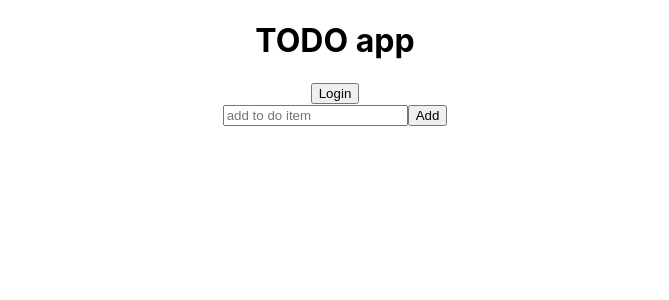
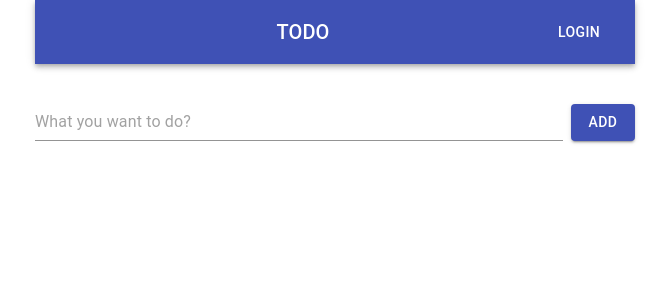
Before and after one commit to LilyDo/todo-app, a React (Create React App) app: page / in a window 1280 px wide. Shown: the top 300 px of the page, without its empty margins (305-974 px from the left). Built offline with nearby package versions, Linux system fonts and the light colour scheme.

Commit message:
Use MaterialUI and split App into Login and TodoList components

```diff
--- a/package.json
+++ b/package.json
@@ -3,10 +3,13 @@
   "version": "0.1.0",
   "private": true,
   "dependencies": {
+    "@material-ui/core": "^4.12.1",
+    "@material-ui/icons": "^4.11.2",
     "@reduxjs/toolkit": "^1.6.1",
     "@testing-library/jest-dom": "^5.11.4",
     "@testing-library/react": "^11.1.0",
     "@testing-library/user-event": "^12.1.10",
+    "material-ui-popup-state": "^1.8.4",
     "react": "^17.0.2",
     "react-dom": "^17.0.2",
     "react-redux": "^7.2.4",
--- a/src/App.css
+++ b/src/App.css
@@ -1,42 +1,11 @@
 .App {
   text-align: center;
-}
-
-.App-logo {
-  height: 40vmin;
-  pointer-events: none;
-}
-
-@media (prefers-reduced-motion: no-preference) {
-  .App-logo {
-    animation: App-logo-spin infinite 20s linear;
-  }
-}
-
-.App-header {
-  background-color: #282c34;
-  min-height: 100vh;
-  display: flex;
-  flex-direction: column;
-  align-items: center;
-  justify-content: center;
-  font-size: calc(10px + 2vmin);
-  color: white;
-}
-
-.App-link {
-  color: #61dafb;
-}
-
-@keyframes App-logo-spin {
-  from {
-    transform: rotate(0deg);
-  }
-  to {
-    transform: rotate(360deg);
-  }
+  margin: auto;
+  width: 600px;
 }
 
 .done {
-  color: red;
+  color: gray;
+  text-decoration: line-through;
+  font-style: italic;
 }
--- a/src/App.js
+++ b/src/App.js
@@ -1,63 +1,12 @@
 import "./App.css";
-import { useState } from "react";
-import { v4 as uuidv4 } from "uuid";
-import Login from "./Login";
+import Login from "./components/Login/Login";
+import TodoList from "./components/TodoList/TodoList";
 
 function App() {
-  const [todoInput, setTodoInput] = useState("");
-  const [todoList, setTodoList] = useState([]);
-
-  const addItem = () => {
-    if (todoInput) {
-      const todoObject = { id: uuidv4(), value: todoInput };
-      setTodoList([...todoList, todoObject]);
-      setTodoInput("");
-    }
-  };
-
-  const onKeyPress = (e) => {
-    if (e.key === "Enter") {
-      addItem();
-    }
-  };
-
-  const markAsDone = (itemToMarkAsDone) => {
-    const index = todoList.findIndex((item) => item.id === itemToMarkAsDone.id);
-    todoList[index].done = true;
-    setTodoList([...todoList]);
-  };
-
-  const deleteTodo = (itemToDelete) => {
-    const index = todoList.findIndex((item) => item.id === itemToDelete.id);
-    todoList.splice(index, 1);
-    setTodoList([...todoList]);
-  };
-
   return (
     <div className="App">
-      <h1>TODO app</h1>
       <Login />
-      <input
-        type="text"
-        placeholder="add to do item"
-        value={todoInput}
-        onChange={(e) => setTodoInput(e.target.value)}
-        onKeyPress={onKeyPress}
-      ></input>
-      <button onClick={addItem}>Add</button>
-      <ul>
-        {todoList.map((item) => (
-          <li key={item.id}>
-            <input type="checkbox" onClick={() => markAsDone(item)} />
-            <span className={item.done ? "done" : ""}>{item.value}</span>
-            <input
-              type="button"
-              onClick={() => deleteTodo(item)}
-              value="delete"
-            />
-          </li>
-        ))}
-      </ul>{" "}
+      <TodoList />
     </div>
   );
 }
--- a/src/Login.js
+++ /dev/null
@@ -1,76 +0,0 @@
-import { useState } from "react";
-import { useSelector, useDispatch } from "react-redux";
-import { login, logout } from "./userSlice";
-
-export default function Login() {
-  const user = useSelector((state) => state.user);
-  const [username, setUsername] = useState("");
-  const [password, setPassword] = useState("");
-  const [showLoginForm, setShowLoginForm] = useState(false);
-  const dispatch = useDispatch();
-
-  const signin = () => {
-    dispatch(login({ username, password }));
-    setUsername("");
-    setPassword("");
-    if (user.username) {
-      setShowLoginForm(false);
-    }
-  };
-
-  const signout = () => {
-    dispatch(logout());
-    setShowLoginForm(false);
-  };
-
-  const handleSubmit = (e) => {
-    e.preventDefault();
-  };
-
-  return (
-    <div>
-      {user.username && (
-        <p>
-          hello, {user.username},{" "}
-          <input type="button" onClick={signout} value="Log out" />
-        </p>
-      )}
-      {!showLoginForm && (
-        <input
-          type="button"
-          onClick={() => setShowLoginForm(true)}
-          value="Login"
-        ></input>
-      )}
-      {showLoginForm && (
-        <form onSubmit={handleSubmit}>
-          <div>
-            <label>
-              Username{" "}
-              <input
-                type="text"
-                value={username}
-                onChange={(e) => setUsername(e.target.value)}
-              ></input>
-            </label>
-          </div>
-          <div>
-            {" "}
-            <label>
-              Password{" "}
-              <input
-                type="password"
-                value={password}
-                onChange={(e) => setPassword(e.target.value)}
-              ></input>
-            </label>
-          </div>
-          <p>{user.isWrong ? "wrong username and/or password" : ""}</p>
-          <button type="submit" onClick={signin} value="Login">
-            Log in
-          </button>
-        </form>
-      )}
-    </div>
-  );
-}
--- /dev/null
+++ b/src/components/Login/Login.js
@@ -0,0 +1,88 @@
+import { useState, useEffect } from "react";
+import { useSelector, useDispatch } from "react-redux";
+import { Dialog, TextField, Button, Typography } from "@material-ui/core";
+import { makeStyles } from "@material-ui/core/styles";
+
+import { login, hideLoginForm } from "../../userSlice";
+
+export default function Login() {
+  const [username, setUsername] = useState("");
+  const [password, setPassword] = useState("");
+  const user = useSelector((state) => state.user);
+  const { isWrong, shouldShowLoginForm } = user;
+  const dispatch = useDispatch();
+  const classes = useStyles();
+
+  useEffect(() => {
+    if (shouldShowLoginForm && user.username) {
+      dispatch(hideLoginForm());
+    }
+  });
+
+  const signin = () => {
+    dispatch(login({ username, password }));
+    setUsername("");
+    setPassword("");
+  };
+
+  const handleSubmit = (e) => {
+    e.preventDefault();
+  };
+
+  return (
+    <Dialog open={shouldShowLoginForm} aria-labelledby="form-dialog-title">
+      <form className={classes.form} noValidate onSubmit={handleSubmit}>
+        <TextField
+          variant="outlined"
+          margin="normal"
+          required
+          fullWidth
+          id="username"
+          label="Username"
+          name="username"
+          autoComplete="username"
+          autoFocus
+          value={username}
+          onChange={(e) => setUsername(e.target.value)}
+        />
+        <TextField
+          variant="outlined"
+          margin="normal"
+          required
+          fullWidth
+          name="password"
+          label="Password"
+          type="password"
+          id="password"
+          autoComplete="current-password"
+          value={password}
+          onChange={(e) => setPassword(e.target.value)}
+        />
+        {isWrong && (
+          <Typography color="secondary">
+            Wrong username and/or password
+          </Typography>
+        )}
+        <Button
+          type="submit"
+          fullWidth
+          variant="contained"
+          color="primary"
+          className={classes.submit}
+          onClick={signin}
+        >
+          Sign In
+        </Button>
+      </form>
+    </Dialog>
+  );
+}
+
+const useStyles = makeStyles((theme) => ({
+  form: {
+    padding: theme.spacing(2),
+  },
+  submit: {
+    margin: theme.spacing(3, 0),
+  },
+}));
--- /dev/null
+++ b/src/components/TodoList/TodoList.js
@@ -0,0 +1,143 @@
+import React, { useState } from "react";
+import { useSelector, useDispatch } from "react-redux";
+import { v4 as uuidv4 } from "uuid";
+import {
+  Input,
+  Button,
+  Checkbox,
+  List,
+  Link,
+  ListItem,
+  ListItemText,
+  AppBar,
+  Toolbar,
+  Typography,
+} from "@material-ui/core";
+import DeleteIcon from "@material-ui/icons/Delete";
+import { makeStyles } from "@material-ui/core/styles";
+
+import { logout, showLoginForm } from "../../userSlice";
+
+function TodoList() {
+  const classes = useStyles();
+
+  const [todoInput, setTodoInput] = useState("");
+  const [todoList, setTodoList] = useState([]);
+  const username = useSelector((state) => state.user.username);
+  const dispatch = useDispatch();
+
+  const addItem = () => {
+    if (todoInput) {
+      const todoObject = { id: uuidv4(), value: todoInput };
+      setTodoList([...todoList, todoObject]);
+      setTodoInput("");
+    }
+  };
+
+  const onKeyPress = (e) => {
+    if (e.key === "Enter") {
+      addItem();
+    }
+  };
+
+  const markAsDone = (itemToMarkAsDone) => {
+    const index = todoList.findIndex((item) => item.id === itemToMarkAsDone.id);
+    todoList[index].done = !todoList[index].done;
+    setTodoList([...todoList]);
+  };
+
+  const deleteTodo = (itemToDelete) => {
+    const index = todoList.findIndex((item) => item.id === itemToDelete.id);
+    todoList.splice(index, 1);
+    setTodoList([...todoList]);
+  };
+
+  const handleSubmit = (e) => {
+    e.preventDefault();
+  };
+
+  return (
+    <div>
+      <AppBar position="static">
+        <Toolbar>
+          <Typography variant="h6" className={classes.title}>
+            TODO
+          </Typography>
+
+          {username ? (
+            <div>
+              <Typography>
+                Hello {username},{" "}
+                <Link
+                  color="inherit"
+                  href="#"
+                  onClick={() => dispatch(logout())}
+                >
+                  logout
+                </Link>
+              </Typography>
+            </div>
+          ) : (
+            <Button color="inherit" onClick={() => dispatch(showLoginForm())}>
+              Login
+            </Button>
+          )}
+        </Toolbar>
+      </AppBar>
+
+      <form onSubmit={handleSubmit} className={classes.form}>
+        <Input
+          placeholder="What you want to do?"
+          inputProps={{
+            "aria-label": "Description",
+          }}
+          value={todoInput}
+          onChange={(e) => setTodoInput(e.target.value)}
+          onKeyPress={onKeyPress}
+          className={classes.textInput}
+        />
+        <Button
+          type="submit"
+          variant="contained"
+          color="primary"
+          className={classes.addInput}
+          onClick={addItem}
+        >
+          Add
+        </Button>
+      </form>
+      <List>
+        {todoList.map((item) => (
+          <ListItem key={item.id}>
+            <Checkbox onClick={() => markAsDone(item)} />
+            <ListItemText
+              className={item.done ? "done" : ""}
+              primary={item.value}
+            ></ListItemText>
+
+            <DeleteIcon onClick={() => deleteTodo(item)} value="delete" />
+          </ListItem>
+        ))}
+      </List>
+    </div>
+  );
+}
+
+export default TodoList;
+
+const useStyles = makeStyles((theme) => ({
+  form: {
+    display: "flex",
+    padding: theme.spacing(5, 0, 0),
+  },
+  textInput: {
+    width: "90%",
+  },
+  addInput: {
+    width: "10%",
+    marginLeft: theme.spacing(1),
+  },
+  title: {
+    flexGrow: 1,
+  },
+}));
--- a/src/userSlice.js
+++ b/src/userSlice.js
@@ -3,16 +3,23 @@ import { createSlice } from "@reduxjs/toolkit";
 const initialState = {
   username: "",
   isWrong: false,
+  shouldShowLoginForm: false,
 };
 
 export const userSlice = createSlice({
   name: "user",
   initialState,
   reducers: {
+    showLoginForm: (state) => {
+      state.shouldShowLoginForm = true;
+    },
+    hideLoginForm: (state) => {
+      state.shouldShowLoginForm = false;
+    },
     login: (state, action) => {
       // NOTE: fake backend: pass if username is "todo" and password is "todo123"
       const { payload } = action;
-      if (payload.username === "todo" && payload.password === "todo123") {
+      if (payload.username === "todo" && payload.password === "123") {
         state.username = action.payload.username;
         state.isWrong = false;
       } else {
@@ -26,6 +33,7 @@ export const userSlice = createSlice({
   },
 });
 
-export const { login, logout } = userSlice.actions;
+export const { login, logout, showLoginForm, hideLoginForm } =
+  userSlice.actions;
 
 export default userSlice.reducer;
```
Also changed, not shown: 1 other file (tests, documents, lock files or other folders).
